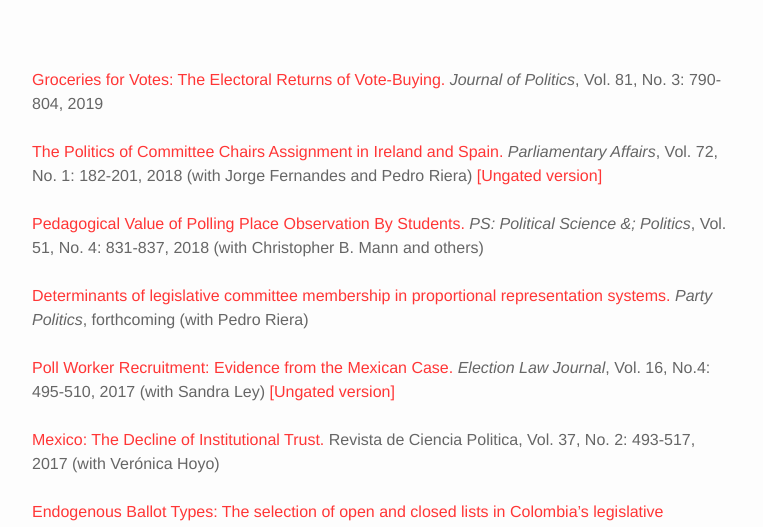
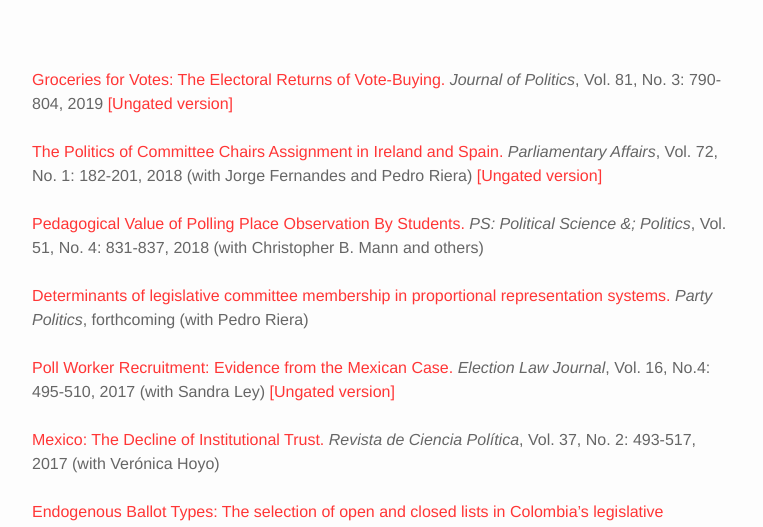
Before and after one commit to franciscocantu/franciscocantu.github.io, a Jekyll site: the page built from research.md, in a window 1280 px wide and 1320 px high. Shown: the part 138-665 px from the top of the window, without its empty margins (258-1021 px from the left). Built offline with Jekyll 4.4.1, drawn with Linux system fonts in a browser that asks for light colours; nearby versions of some CDN libraries; some of the changed lines change nothing that is shown.

Commit message:
Update research.md

```diff
--- a/research.md
+++ b/research.md
@@ -6,65 +6,67 @@
 ---
 
 <br>
-<a href="http://fcantu.net/content/1.pages/4.research/VoteBuyingFinal.pdf">Groceries
+<a href="https://doi.org/10.1086/702945">Groceries
 for Votes: The Electoral Returns of Vote-Buying.</a> <i>Journal of Politics</i>,
-Vol. 81, No. 3: 790-804, 2019<br>
-<br>
-<a
-href="https://academic.oup.com/pa/advance-article-abstract/doi/10.1093/pa/gsy009/4943975?redirectedFrom=fulltext">The
-Politics of Committee Chairs Assignment in Ireland and Spain.</a> <i>Parliamentary
-Affairs</i>, Vol. 72, No. 1: 182-201, 2018 (with Jorge Fernandes and Pedro Riera) <a
-href="http://fcantu.net/content/1.pages/4.research/Ireland&amp;Spain.pdf">[Ungated
+Vol. 81, No. 3: 790-804, 2019 <a
+href="/Papers/JoP - VoteBuying.pdf">[Ungated
 version]</a><br>
 <br>
 <a
-href="https://www.cambridge.org/core/journals/ps-political-science-and-politics/article/pedagogical-value-of-pollingplace-observation-by-students/99A4823B2FE884356615DC578B80EB65">Pedagogical
+href="https://doi.org/10.1093/pa/gsy009">The
+Politics of Committee Chairs Assignment in Ireland and Spain.</a> <i>Parliamentary
+Affairs</i>, Vol. 72, No. 1: 182-201, 2018 (with Jorge Fernandes and Pedro Riera) <a
+href="/Papers/PAff - Ireland&Spain.pdf">[Ungated
+version]</a><br>
+<br>
+<a
+href="https://doi.org/10.1017/S1049096518000550">Pedagogical
 Value of Polling Place Observation By Students.</a> <i>PS: Political Science
 &; Politics</i>, Vol. 51, No. 4: 831-837, 2018 (with Christopher B. Mann and
 others) <br>
 <br>
-<a href="http://fcantu.net/content/1.pages/4.research/PartyPolitics.pdf">Determinants
+<a href="/Papers/PP - Europe.pdf">Determinants
 of legislative committee membership in proportional representation systems.</a>
 <i>Party Politics</i>, forthcoming (with Pedro Riera)
 <br>
 <br>
-<a href="http://online.liebertpub.com/doi/abs/10.1089/elj.2016.0385">Poll
+<a href="https://doi.org/10.1089/elj.2016.0385">Poll
 Worker Recruitment: Evidence from the Mexican Case.</a> <i>Election Law Journal</i>,
 Vol. 16, No.4: 495-510, 2017 (with Sandra Ley) <a
-href="https://www.dropbox.com/s/3rv46ken6bxjpdf/PollWorkers_final.pdf?dl=0">[Ungated
+href="/Papers/JEL - PollWorkers.pdf">[Ungated
 version]</a><br>
 <br>
-<a href="http://fcantu.net/content/1.pages/4.research/RCP.pdf">Mexico: The
-Decline of Institutional Trust.</a> Revista de Ciencia Politica,
+<a href="http://dx.doi.org/10.4067/s0718-090x2017000200493">Mexico: The
+Decline of Institutional Trust.</a> <i>Revista de Ciencia Política</i>,
 Vol. 37, No. 2: 493-517, 2017 (with Verónica Hoyo)<br>
 <br>
-<a href="http://fcantu.net/content/1.pages/4.research/Colombia.pdf">Endogenous
+<a href="/Papers/ES-Colombia.pdf">Endogenous
 Ballot Types: The selection of open and closed lists in Colombia’s legislative
 elections.</a> <i>Electoral Studies</i>, Vol. 49: 136-154, 2017 (with Susan Achury and Margarita Ramirez)<br>
 <br>
-<a href="http://fcantu.net/content/1.pages/4.research/IJPOR.pdf">The Utility of
+<a href="/Papers/IJPOR-Pollsters.pdf">The Utility of
 Unpacking Survey Bias in Multiparty Elections.</a> <i>International Journal of
 Public Opinion Research</i>, Vol. 28, No.1: 96-116, 2016 (with Verónica Hoyo and Marco Morales) <br>
 <br>
-<a href="http://fcantu.net/content/1.pages/4.research/ES2015.pdf">Partisan
+<a href="/Papers/ES-Losers.pdf">Partisan
 Losers' Effects: Perceptions of Electoral Integrity in Mexico.</a> <i>Electoral
 Studies</i>, Vol. 39: 1-14, 2015 (with Omar García-Ponce) <br>
 <br>
-<a href="http://fcantu.net/content/1.pages/4.research/AJPSCantu.pdf">Identifying
+<a href="/Papers/AJPS-Subnational.pdf">Identifying
 Electoral Irregularities in Mexican Local Elections.</a> <i>American Journal of
 Political Science</i>, Vol. 58, No. 4: 936-951, 2014 <br>
 <br>
-<a href="http://fcantu.net/content/1.pages/4.research/PyG.pdf">Methodological
+<a href="/Papers/PyG-Bias.pdf">Methodological
 Considerations for Students of Mexican Legislative Politics: Selection Bias in Roll-Call
 Publications.</a> <i>Política y Gobierno</i>, Vol. XXI, No. 1, 2014 (with Scott Desposato and Eric Magar) [<a
-href="http://fcantu.net/content/1.pages/3.research/PyGenglish.pdf">English
+href="/Papers/PyGenglish.pdf">English
 version</a>]<br>
 <br>
-<a href="http://fcantu.net/content/1.pages/4.research/fedmex.pdf">The Rise of
+<a href="/Papers/JPLA-FEDMEX.pdf">The Rise of
 Federal Politics in Mexico's Legislative Branch.</a> <i>Journal of Politics in
 Latin America</i>, Vol. 19, No. 4: 3-38, 2012 (with Scott Desposato)<br>
 <br>
-<a href="http://fcantu.net/content/1.pages/4.research/Argentina.pdf">Fraudulent
+<a href="/Papers/PA-Argentina.pdf">Fraudulent
 Democracy? An Analysis of Argentina's Infamous Decade using Supervised Machine
 Learning.</a> <i>Political Analysis</i>, Vol. 19, No. 4: 409-433, 2011 (with
 Sebastián Saiegh) <br>
```
